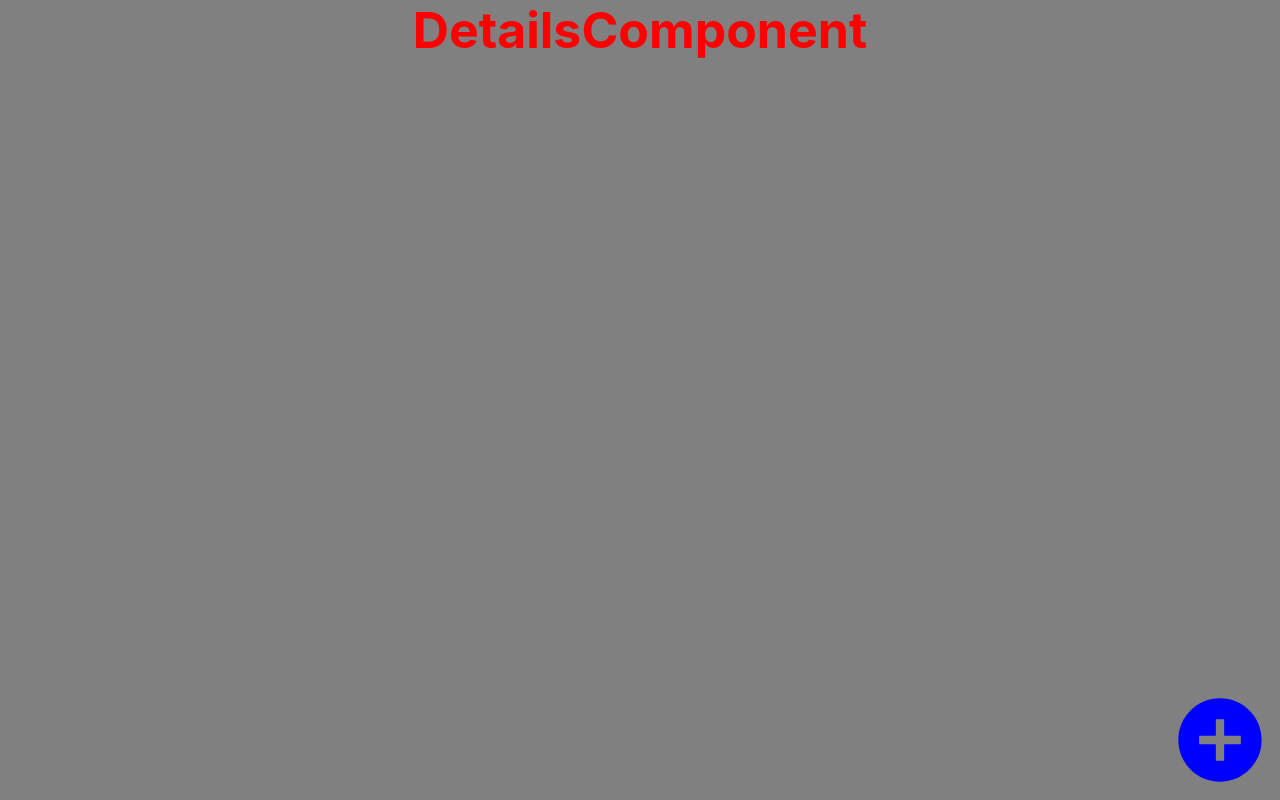
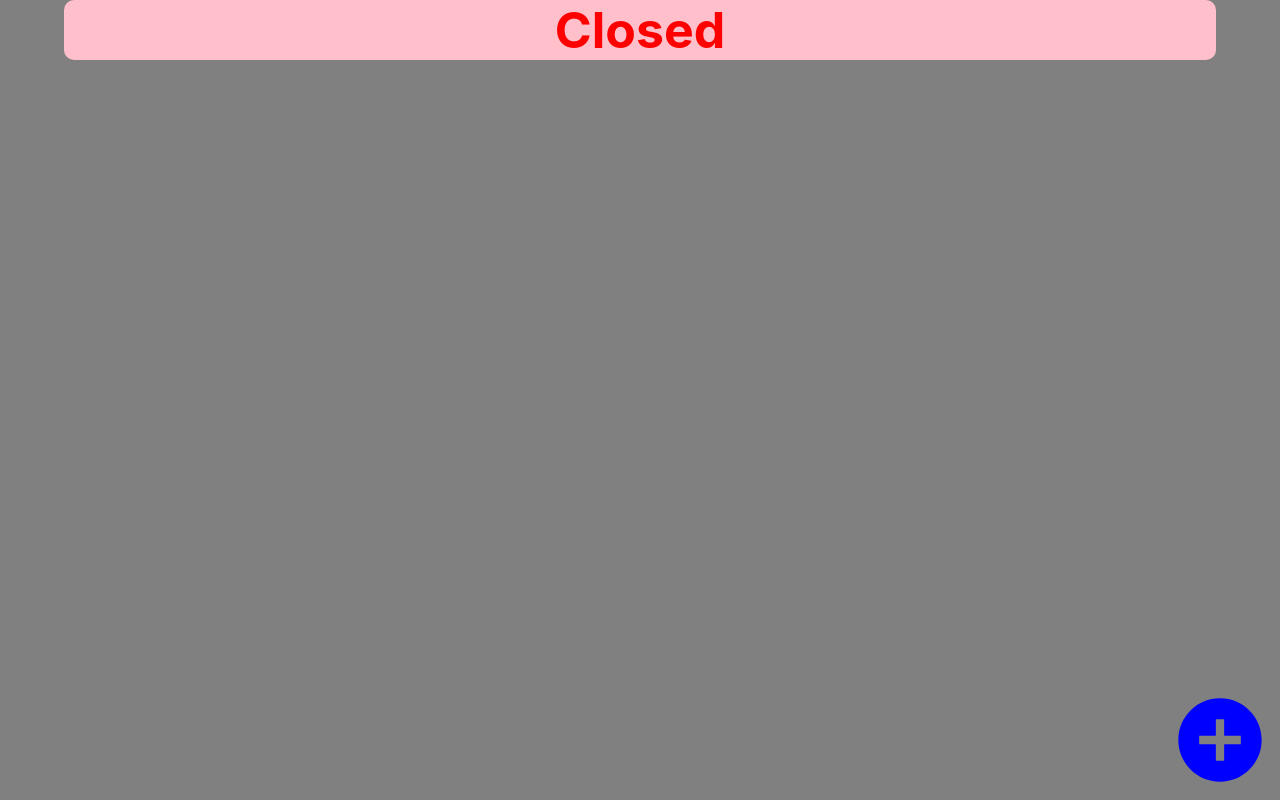
Before and after one commit to Mayank-141-Shaw/Gender-Classifier-React-App, a React (Create React App) app: page / in a window 1280 px wide. Built offline with nearby package versions, Linux system fonts and the light colour scheme.

Commit message:
Detail box

```diff
--- a/src/components/DetailsComponent.js
+++ b/src/components/DetailsComponent.js
@@ -1,8 +1,31 @@
-import React from 'react'
+import React, { useState } from 'react'
+import styled from 'styled-components';
 
 function DetailsComponent() {
+
+    const [isOpen, setOpen] = useState(false);
+
+    const toggle = () => {
+        setOpen(!isOpen)
+    }
+
+    const DetailBox = styled.div`
+        width : auto;
+        height : fit-content;
+        border-radius : 10px;
+        background-color : pink;
+        margin : 0% 5% 5% 5%;
+    `;
+
   return (
-    <div>DetailsComponent</div>
+    <>
+        {
+            isOpen ?
+            <DetailBox onClick={toggle}>Open</DetailBox>
+            :
+            <DetailBox onClick={toggle}>Closed</DetailBox>
+        }
+    </>
   )
 }
 
```
